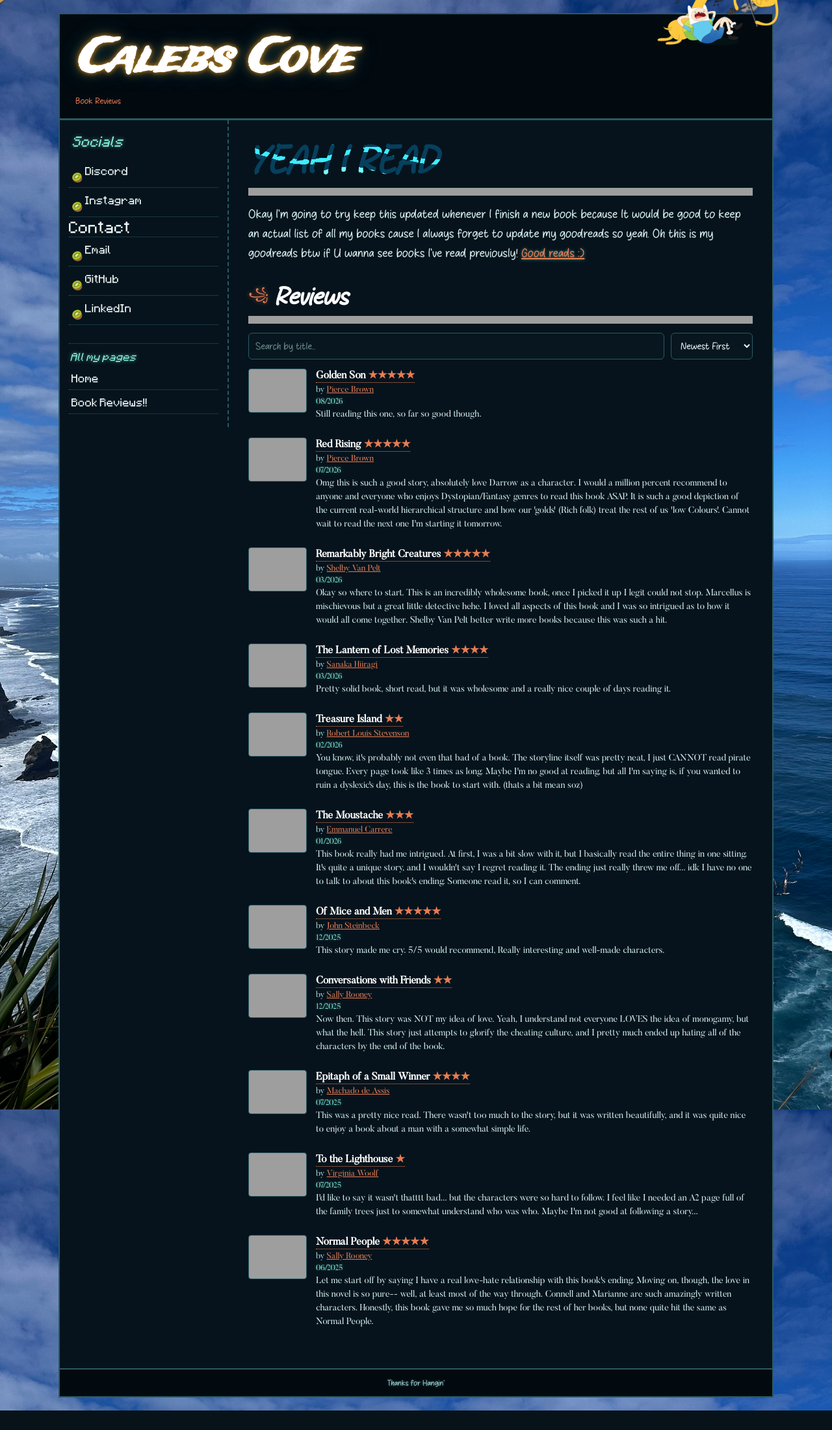
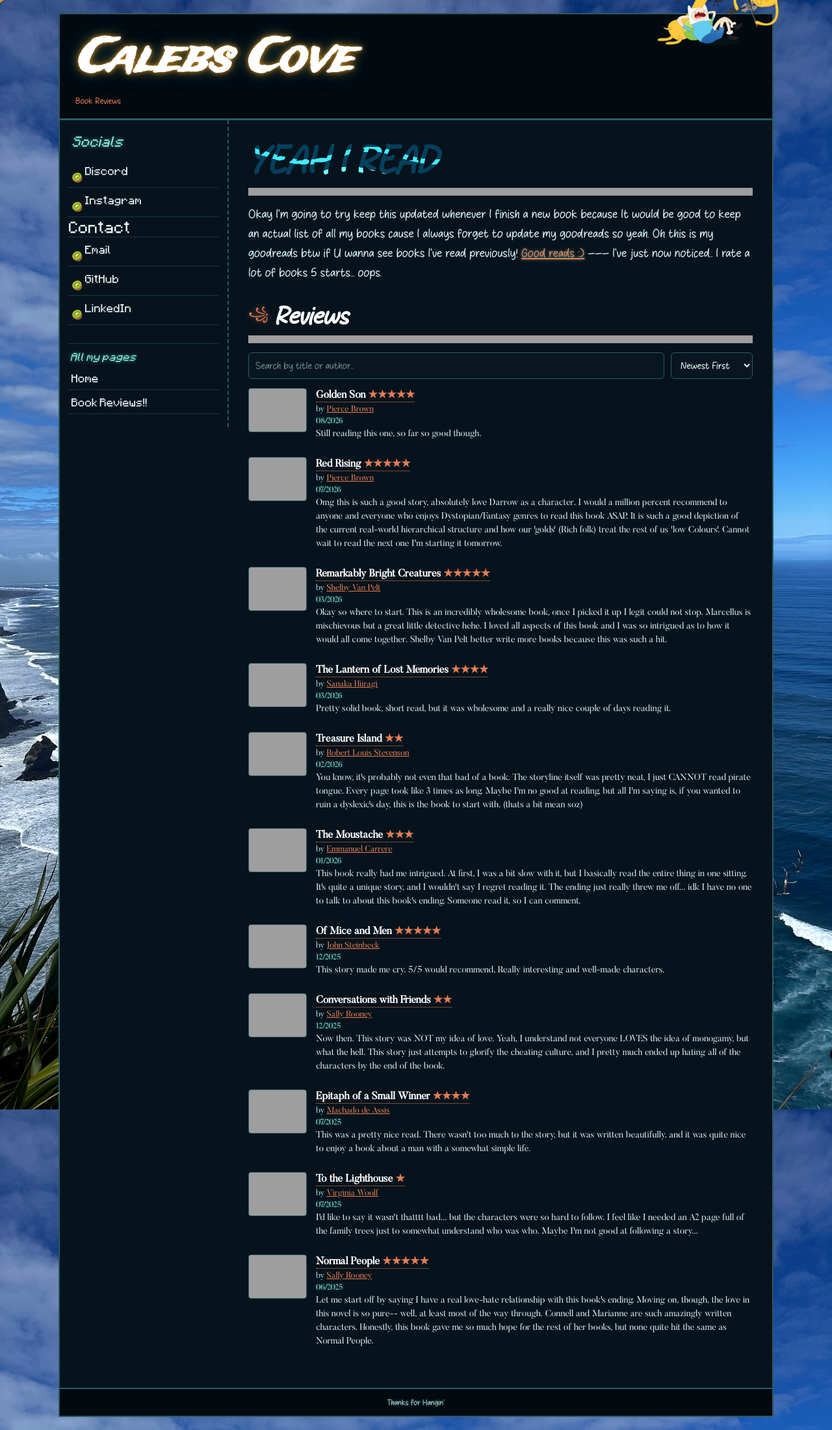
Before and after one commit to JustJinga/Calebs-site, a Flask app: page /books in a window 1280 px wide. Shown: the whole page at 65% size. Before the commit the page ends 2170 px from the top, so only its background shows below. Run offline with Flask 3, Linux system fonts and the light colour scheme; data comes from the database, SQL or seed files in the repository; both versions use the stored data as it was after the commit; grey boxes are pictures that could not be loaded.

Commit message:
Added many more books into the reviews, I also made it so author can be searched up and I fixed the backend cause I couldn't edit the books before whoops

```diff
--- a/templates/book_reviews.html
+++ b/templates/book_reviews.html
@@ -54,7 +54,7 @@
         <p>
           Okay I'm going to try keep this updated whenever I finish a new book because It would be good to keep an actual
           list of all my books cause I always forget to update my goodreads so yeah. Oh this is my goodreads btw if U wanna see books I've read previously!
-          <a href="https://www.goodreads.com/user/show/191453462-caleb-moyle" target="_blank">Good reads :)</a>
+          <a href="https://www.goodreads.com/user/show/191453462-caleb-moyle" target="_blank">Good reads :)</a>  --- I've just now noticed.. I rate a lot of books 5 starts... oops.
         </p>
 
       </section>
@@ -76,7 +76,7 @@
             type="text"
             id="review-search"
             class="review-search"
-            placeholder="Search by title..."
+            placeholder="Search by title or author..."
           >
 
           <select id="review-sort" class="review-sort">
@@ -99,6 +99,7 @@
             data-title="{{ review.title }}"
             data-rating="{{ review.rating }}"
             data-date="{{ review.date }}"
+            data-author="{{ review.author }}"
           >
 
             <img
@@ -202,11 +203,13 @@
         : row.textContent;
 
       const searchableText =
-        (
-          (row.dataset.title || '') +
-          ' ' +
-          visibleText
-        ).toLowerCase();
+          (
+              (row.dataset.title || '') +
+              ' ' +
+              (row.dataset.author || '') +
+              ' ' +
+              visibleText
+          ).toLowerCase();
 
       return {
 
--- a/templates/edit_book.html
+++ b/templates/edit_book.html
@@ -17,7 +17,7 @@
 <body>
 
     <h1>Edit Book</h1>
-
+    <form method="POST">
 
         <input type="hidden" name="csrf_token" value="{{ csrf_token() }}">
         <p>
```
Also changed, not shown: templates/index.html (+5 -5 lines), database.db.
